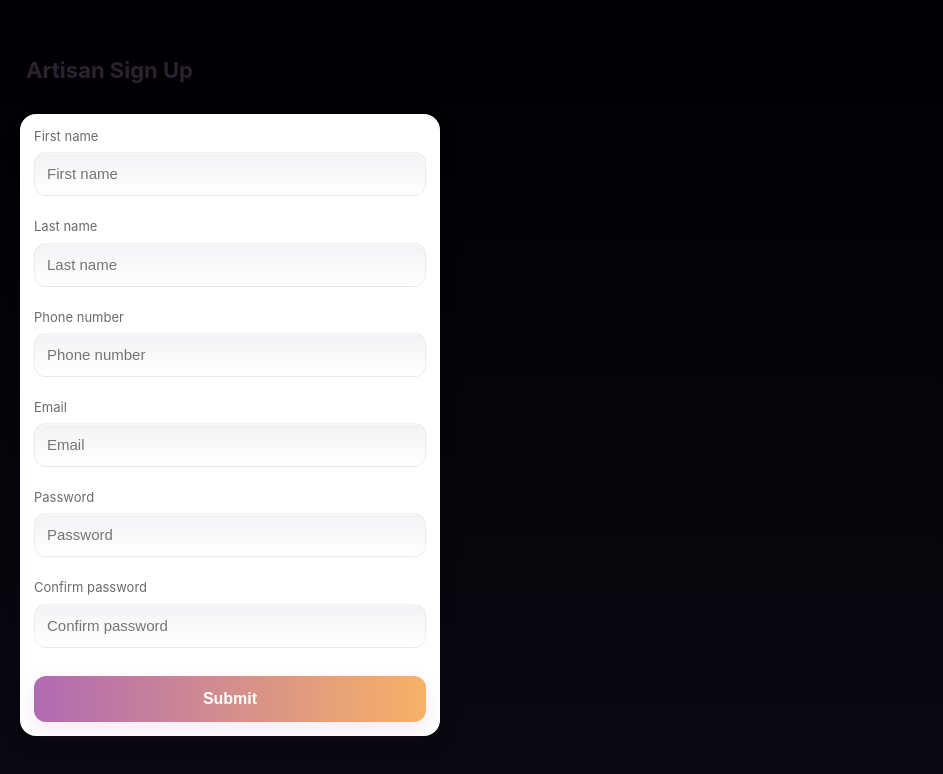
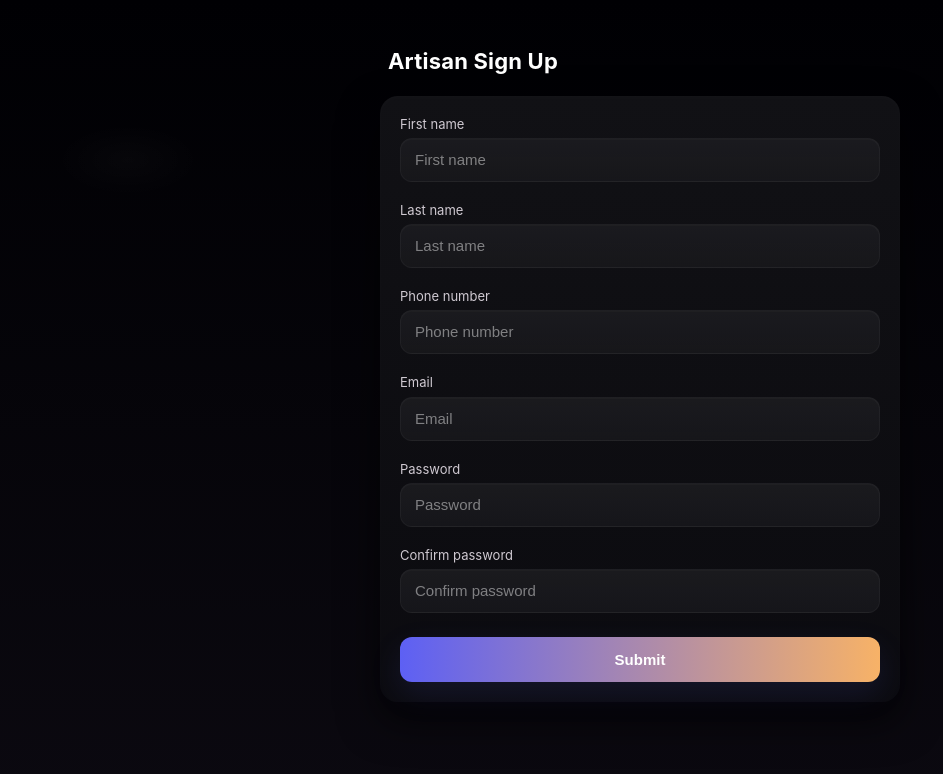
Before and after one commit to sameer021000/GoldArtisan, a React (Create React App) app in the folder frontend/: page /SignUpPath in a window 1280 px wide. Shown: the top 774 px of the page, without its empty margins (0-943 px from the left). Built offline with nearby package versions, Linux system fonts and the light colour scheme.

Commit message:
Styling for SignUpScreen

```diff
--- a/frontend/src/SignUpFolder/SignUpScreen.jsx
+++ b/frontend/src/SignUpFolder/SignUpScreen.jsx
@@ -17,12 +17,10 @@ const SignUpScreen = () => {
 
   const handleSubmit = (e) => {
     e.preventDefault();
-    // Basic validation example (you can extend)
     if (form.password !== form.confirmPassword) {
       alert('Passwords do not match');
       return;
     }
-    // For now just log; later you'll hook this to backend API
     console.log('SignUp data:', form);
     alert('Form submitted (check console)');
   };
@@ -33,35 +31,63 @@ const SignUpScreen = () => {
       <form id="formId1" onSubmit={handleSubmit} className="signup-form">
         <label id="labelId1">
           First name
-          <input id="inputId1" name="firstName" value={form.firstName} onChange={handleChange} placeholder="First name" />
+          <input id="inputId1"
+            name="firstName"
+            value={form.firstName}
+            onChange={handleChange}
+            placeholder="First name" />
         </label>
 
         <label id="labelId2">
           Last name
-          <input id="inputId2" name="lastName" value={form.lastName} onChange={handleChange} placeholder="Last name" />
+          <input id="inputId2"
+            name="lastName"
+            value={form.lastName}
+            onChange={handleChange}
+            placeholder="Last name" />
         </label>
 
         <label id="labelId3">
           Phone number
-          <input id="inputId3" name="phone" value={form.phone} onChange={handleChange} placeholder="Phone number" inputMode="tel" />
+          <input id="inputId3"
+            name="phone"
+            value={form.phone}
+            onChange={handleChange}
+            placeholder="Phone number"
+            inputMode="tel" />
         </label>
 
         <label id="labelId4">
           Email
-          <input id="inputId4" name="email" value={form.email} onChange={handleChange} placeholder="Email" type="email" />
+          <input id="inputId4"
+            name="email" value={form.email}
+            onChange={handleChange}
+            placeholder="Email"
+            type="email" />
         </label>
 
         <label id="labelId5">
           Password
-          <input id="inputId5" name="password" value={form.password} onChange={handleChange} placeholder="Password" type="password" />
+          <input id="inputId5"
+            name="password"
+            value={form.password}
+            onChange={handleChange}
+            placeholder="Password"
+            type="password" />
         </label>
 
         <label id="labelId6">
           Confirm password
-          <input id="inputId6" name="confirmPassword" value={form.confirmPassword} onChange={handleChange} placeholder="Confirm password" type="password" />
+          <input id="inputId6"
+            name="confirmPassword"
+            value={form.confirmPassword}
+            onChange={handleChange}
+            placeholder="Confirm password"
+            type="password" />
         </label>
 
-        <button id="btnId1" type="submit" className="signup-button">Submit</button>
+        <button id="btnId1"
+          type="submit">Submit</button>
       </form>
     </div>
   );
--- a/frontend/src/SignUpFolder/SignUpScreenCSS.css
+++ b/frontend/src/SignUpFolder/SignUpScreenCSS.css
@@ -1,43 +1,64 @@
-/* SignUpScreenCSS.css - use only the ids from SignUpScreen.jsx */
+/* SignUpScreenCSS.css - dark theme to match SplashScreen
+   Uses only id selectors (no classes).
+*/
 
-/* Outer container for sign-up page */
+/* Ensure full-bleed dark background to match SplashScreen */
+html, body, #root {
+  height: 100%;
+  margin: 0;
+  padding: 0;
+  box-sizing: border-box;
+
+  background: radial-gradient(1200px 600px at 10% 20%, rgba(255,255,255,0.02), transparent 6%),
+              linear-gradient(180deg, #000003 0%, #0b0910 100%) !important;
+  color: #eee;
+  -webkit-font-smoothing: antialiased;
+  -moz-osx-font-smoothing: grayscale;
+}
+
+/* Page root container — center horizontally and place content near the top */
 #divId1 {
   width: 100%;
-  min-height: calc(100vh - 36px);
+  min-height: 100vh;
   display: flex;
-  align-items: flex-start;
-  justify-content: center;
-  padding-top: 20px;
-  padding-bottom: 28px;
+  flex-direction: column;
+  align-items: center;        /* center horizontally */
+  justify-content: flex-start;/* start from top so sign-up card sits near the top */
+  padding: 6vh 20px 28px 20px;
+  gap: 20px;
+  box-sizing: border-box;
+  position: relative;
+  overflow: auto;
 }
 
-/* The card that contains heading + form */
-#divId1 > #h2Id1,
-#formId1 {
-  max-width: 420px;
+/* Heading above form */
+#h2Id1 {
   width: 100%;
+  max-width: 520px;
+  margin: 0 auto;
+  text-align: left;           /* keep heading aligned left like a form */
+  font-size: clamp(18px, 2.6vw, 22px);
+  font-weight: 700;
+  color: #ffffff;
+  padding-left: 8px;
+  letter-spacing: 0.2px;
 }
 
-/* Heading */
-#h2Id1 {
-  font-size: 22px;
-  margin: 0 0 12px 0;
-  color: #2b2130;
-  font-weight: 700;
-  padding-left: 6px;
+/* Form card — dark, slightly translucent to match splash card */
+#formId1 {
+  width: 100%;
+  max-width: 520px;
+  margin: 0 auto;
+  background: linear-gradient(180deg, rgba(18,18,22,0.94), rgba(12,12,16,0.80));
+  border-radius: 18px;
+  padding: 20px;
+  box-shadow: 0 18px 40px rgba(0,0,0,0.65), inset 0 2px 6px rgba(255,255,255,0.02);
+  display: grid;
+  gap: 14px;
+  box-sizing: border-box;
 }
 
-/* Form card */
-#formId1 {
-  background: linear-gradient(180deg, #fff, #fff);
-  border-radius: 16px;
-  padding: 14px;
-  box-shadow: 0 10px 24px rgba(12,12,20,0.06);
-  display: grid;
-  gap: 12px;
-}
-
-/* Labels as stacked blocks */
+/* Labels (stacked) */
 #labelId1,
 #labelId2,
 #labelId3,
@@ -46,10 +67,11 @@
 #labelId6 {
   display: block;
   font-size: 13px;
-  color: var(--muted);
+  color: #cfc9d1; /* muted light text */
+  margin-bottom: 6px;
 }
 
-/* Input styling using only ids — target each input by its id */
+/* Inputs — dark but slightly lighter than card for good contrast */
 #inputId1,
 #inputId2,
 #inputId3,
@@ -57,55 +79,81 @@
 #inputId5,
 #inputId6 {
   display: block;
-  margin-top: 8px;
-  padding: 12px 12px;
+  width: 100%;
+  padding: 12px 14px;
   border-radius: 12px;
-  background: linear-gradient(180deg, rgba(243,243,246,1), rgba(255,255,255,1));
-  box-shadow: inset 0 1px 0 rgba(255,255,255,0.6);
-  border: 1px solid rgba(18,18,24,0.06);
+  background: linear-gradient(180deg, rgba(28,28,32,0.9), rgba(24,24,28,0.85));
+  border: 1px solid rgba(255,255,255,0.04);
+  color: #fff;
   font-size: 15px;
-  color: #111;
+  outline: none;
+  box-shadow: inset 0 1px 0 rgba(255,255,255,0.02);
+  transition: box-shadow .12s ease, border-color .12s ease, transform .08s ease;
 }
 
-/* Focus state for accessibility */
+/* Placeholder color for inputs */
+#inputId1::placeholder,
+#inputId2::placeholder,
+#inputId3::placeholder,
+#inputId4::placeholder,
+#inputId5::placeholder,
+#inputId6::placeholder {
+  color: rgba(255,255,255,0.45);
+}
+
+/* Input focus — purple accent like splash */
 #inputId1:focus,
 #inputId2:focus,
 #inputId3:focus,
 #inputId4:focus,
 #inputId5:focus,
 #inputId6:focus {
-  outline: 3px solid rgba(176,106,179,0.12);
-  border-color: rgba(176,106,179,0.28);
-  box-shadow: 0 6px 20px rgba(176,106,179,0.06);
+  border-color: rgba(93,96,244,0.9); /* #5d60f4 */
+  box-shadow: 0 8px 28px rgba(93,96,244,0.06), 0 0 0 4px rgba(93,96,244,0.06);
 }
 
-/* Submit button */
-#btnId1.signup-button {
-  margin-top: 6px;
+/* Submit button — gradient in splash accent */
+#btnId1 {
+  margin-top: 4px;
   width: 100%;
   padding: 14px 12px;
   border-radius: 12px;
-  font-weight: 600;
-  background: linear-gradient(90deg, var(--primary), var(--accent));
-  color: white;
-  box-shadow: 0 8px 22px rgba(176,106,179,0.14);
-  transition: transform .15s ease, box-shadow .15s ease, opacity .12s ease;
+  font-weight: 700;
+  font-size: 15px;
+  color: #fff;
+  background: linear-gradient(90deg, rgba(93,96,244,1), rgba(247,178,103,1));
+  border: none;
+  cursor: pointer;
+  box-shadow: 0 12px 32px rgba(93,96,244,0.12);
+  transition: transform .12s ease, box-shadow .12s ease, opacity .08s ease;
 }
 
-/* Button press state */
-#btnId1.signup-button:active {
+/* Button active press */
+#btnId1:active {
   transform: translateY(2px) scale(.997);
-  box-shadow: 0 6px 14px rgba(16,16,24,0.08);
+  box-shadow: 0 8px 20px rgba(16,16,24,0.12);
 }
 
-/* Make the form visually lighter on tiny screens */
-@media (max-width: 360px) {
-  #formId1 { padding: 12px; border-radius: 12px; }
-  #inputId1, #inputId2, #inputId3, #inputId4, #inputId5, #inputId6 { padding: 10px; font-size: 15px; border-radius: 10px; }
-  #btnId1.signup-button { padding: 12px; border-radius: 10px; font-size: 15px; }
+/* Small helper: smaller vertical spacing for inputs inside label */
+#labelId1 input,
+#labelId2 input,
+#labelId3 input,
+#labelId4 input,
+#labelId5 input,
+#labelId6 input {
+  margin-top: 6px;
 }
 
-/* Accessibility: reduce motion for users preferring reduced motion */
+/* Responsive: make card narrower on tiny screens */
+@media (max-width: 480px) {
+  #divId1 { padding: 8vh 14px 24px 14px; }
+  #formId1 { padding: 16px; border-radius: 14px; max-width: 420px; }
+  #h2Id1 { font-size: 18px; padding-left: 6px; }
+  #inputId1,#inputId2,#inputId3,#inputId4,#inputId5,#inputId6 { padding: 12px; font-size: 15px; border-radius: 10px; }
+  #btnId1 { padding: 12px; font-size: 15px; border-radius: 10px; }
+}
+
+/* Accessibility: reduce motion if user prefers */
 @media (prefers-reduced-motion: reduce) {
   * { animation: none !important; transition: none !important; }
 }
```
